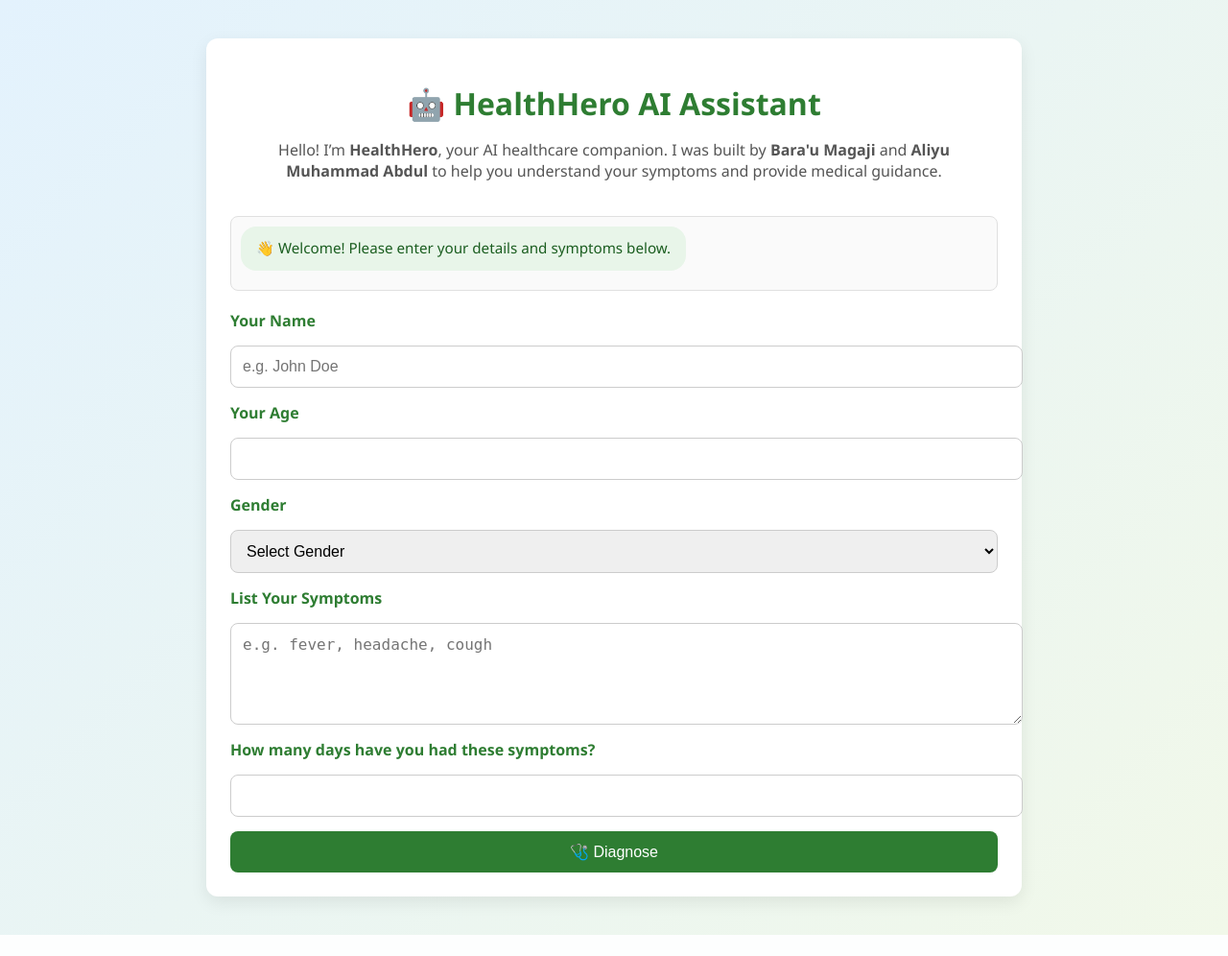
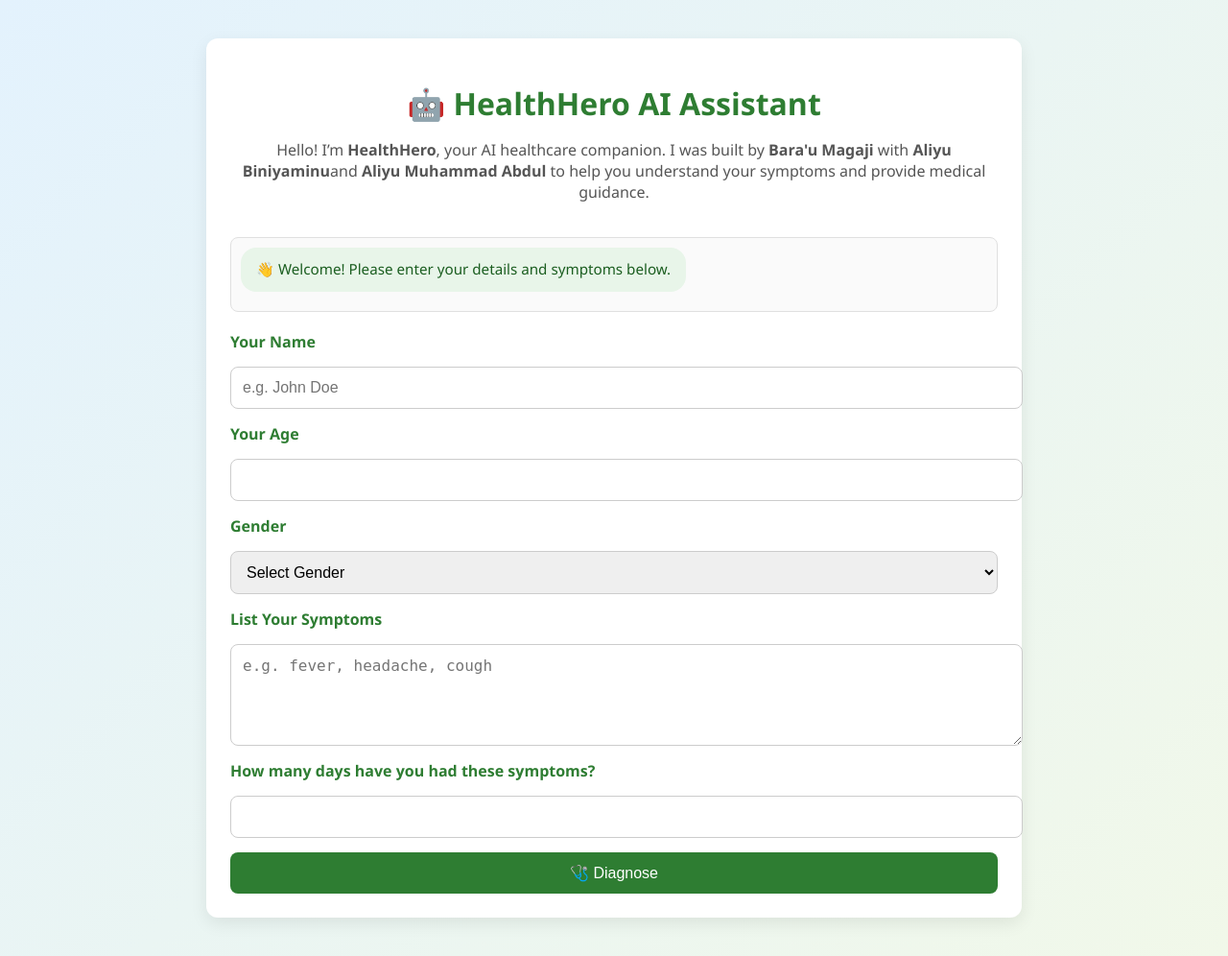
Before and after one commit to jammel001/healthHERO, a Flask app: page / in a window 1280 px wide. Shown: the whole page at 96% size. Before the commit the page ends 974 px from the top, so only its background shows below. Run offline with Flask 3, Linux system fonts and the light colour scheme; parts of the project's set-up code (start-up, migrations or seed data) failed here and were passed over.

Commit message:
Update index.html

```diff
--- a/templates/index.html
+++ b/templates/index.html
@@ -10,7 +10,7 @@
     <div class="header">
         <h1>🤖 HealthHero AI Assistant</h1>
         <p>Hello! I’m <strong>HealthHero</strong>, your AI healthcare companion.
-        I was built by <strong>Bara'u Magaji</strong> and <strong>Aliyu Muhammad Abdul</strong>
+        I was built by <strong>Bara'u Magaji</strong> with <strong>Aliyu Biniyaminu</strong>and <strong>Aliyu Muhammad Abdul</strong>
         to help you understand your symptoms and provide medical guidance.</p>
     </div>
 
```
